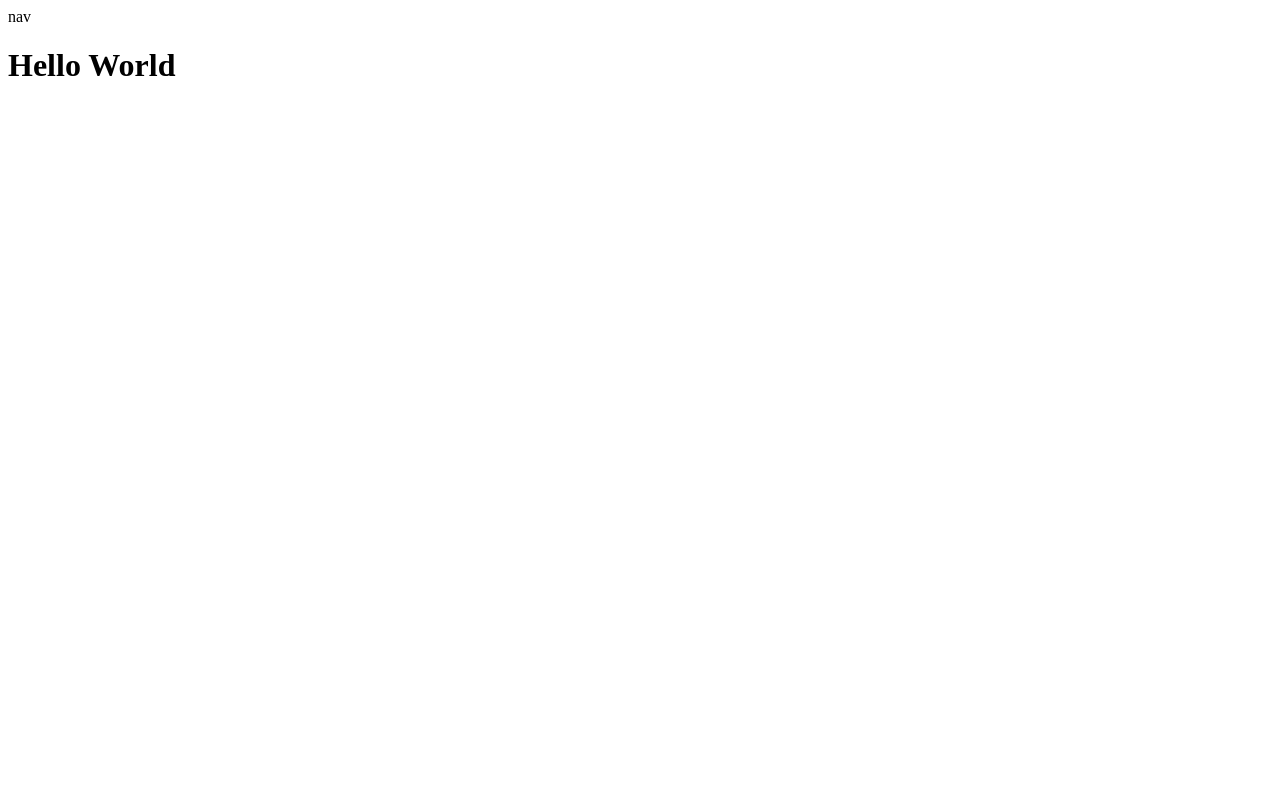
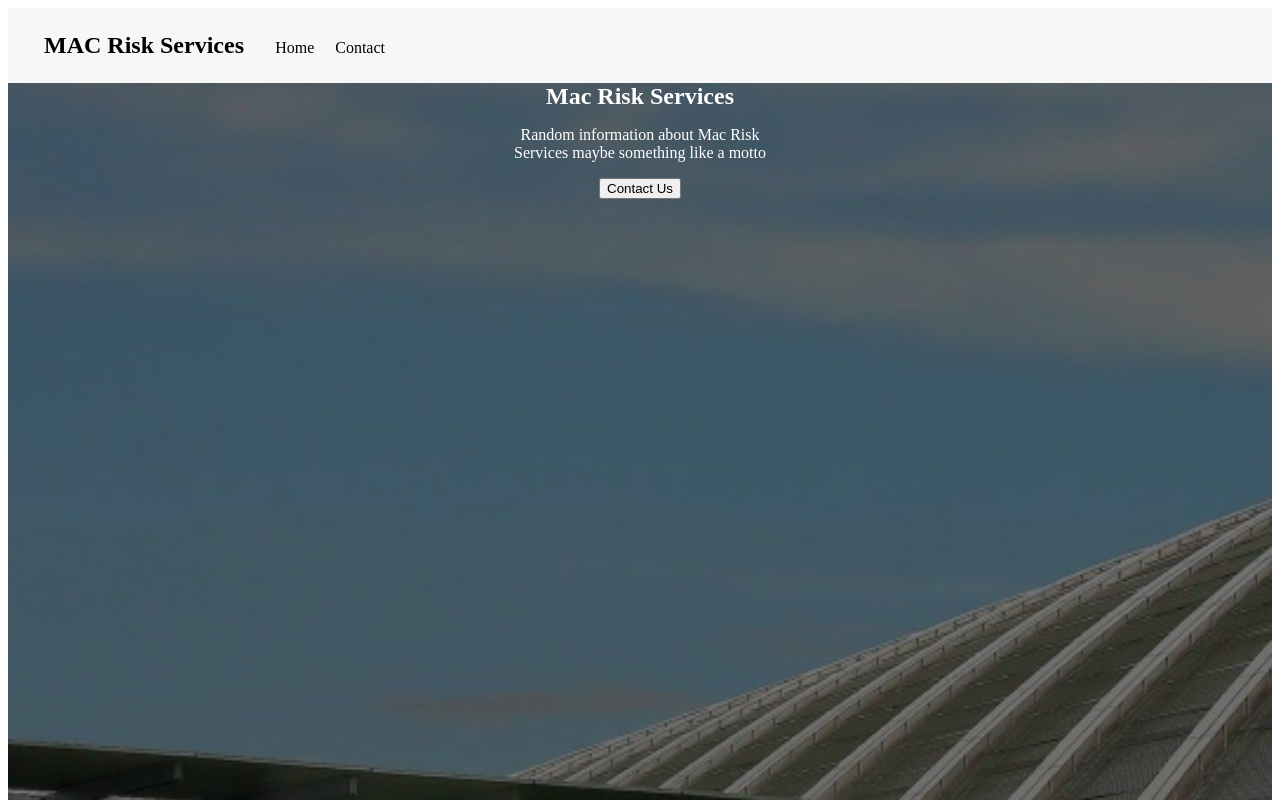
Before and after one commit to gabe305/MAC_Risk, a React (Create React App) app: page / in a window 1280 px wide. Shown: the top 800 px of the page. Built offline with nearby package versions, Linux system fonts and the light colour scheme.

Commit message:
began work on hero section

```diff
--- a/src/App.js
+++ b/src/App.js
@@ -1,10 +1,11 @@
 import Nav from "./Components/Nav/nav";
+import Hero from "./Components/Hero/hero";
 
 function App() {
   return (
-    <div className="App">
+    <div>
       <Nav />
-      <h1>Hello World</h1>
+      <Hero />
     </div>
   );
 }
--- a/src/Components/Hero/hero.jsx
+++ b/src/Components/Hero/hero.jsx
@@ -0,0 +1,16 @@
+import React from "react";
+import "./hero.scss";
+
+function hero() {
+  return (
+    <div className="hero">
+      <h2 className="hero__title">Mac Risk Services</h2>
+      <p className="hero__desc">
+        Random information about Mac Risk Services maybe something like a motto
+      </p>
+      <button>Contact Us</button>
+    </div>
+  );
+}
+
+export default hero;
--- a/src/Components/Hero/hero.scss
+++ b/src/Components/Hero/hero.scss
@@ -0,0 +1,20 @@
+.hero {
+  background-repeat: no-repeat;
+  background-position: center;
+  background-size: cover;
+  background-image: url("../../Assets/Images/background.png");
+  height: 1714px;
+  color: #ffffff;
+  display: flex;
+  flex-direction: column;
+  align-items: center;
+  &__title {
+    margin: 0px;
+    width: 230px;
+    text-align: center;
+  }
+  &__desc {
+    width: 279px;
+    text-align: center;
+  }
+}
--- a/src/Components/Nav/nav.jsx
+++ b/src/Components/Nav/nav.jsx
@@ -1,7 +1,18 @@
 import React from "react";
+import "./nav.scss";
 
 function nav() {
-  return <div>nav</div>;
+  return (
+    <div className="nav">
+      <section className="nav__bigBox">
+        <h3 className="nav__title">MAC Risk Services</h3>
+        <div className="nav__cta">
+          <p>Home</p>
+          <p className="nav__cta--contact">Contact</p>
+        </div>
+      </section>
+    </div>
+  );
 }
 
 export default nav;
--- a/src/Components/Nav/nav.scss
+++ b/src/Components/Nav/nav.scss
@@ -0,0 +1,25 @@
+.nav {
+  background-color: #f7f7f7;
+
+  &__title {
+    font-family: Montserrat;
+    font-size: 24px;
+    font-weight: 700;
+    text-align: left;
+    padding-left: 36px;
+  }
+  &__bigBox {
+    display: flex;
+    align-items: center;
+    justify-content: space-between;
+    width: 416px;
+  }
+  &__cta {
+    display: flex;
+    margin-top: 4.5px;
+    &--contact {
+      margin-left: 21px;
+      margin-right: 39px;
+    }
+  }
+}
```
Also changed, not shown: src/Assets/Images/background.png (added).
